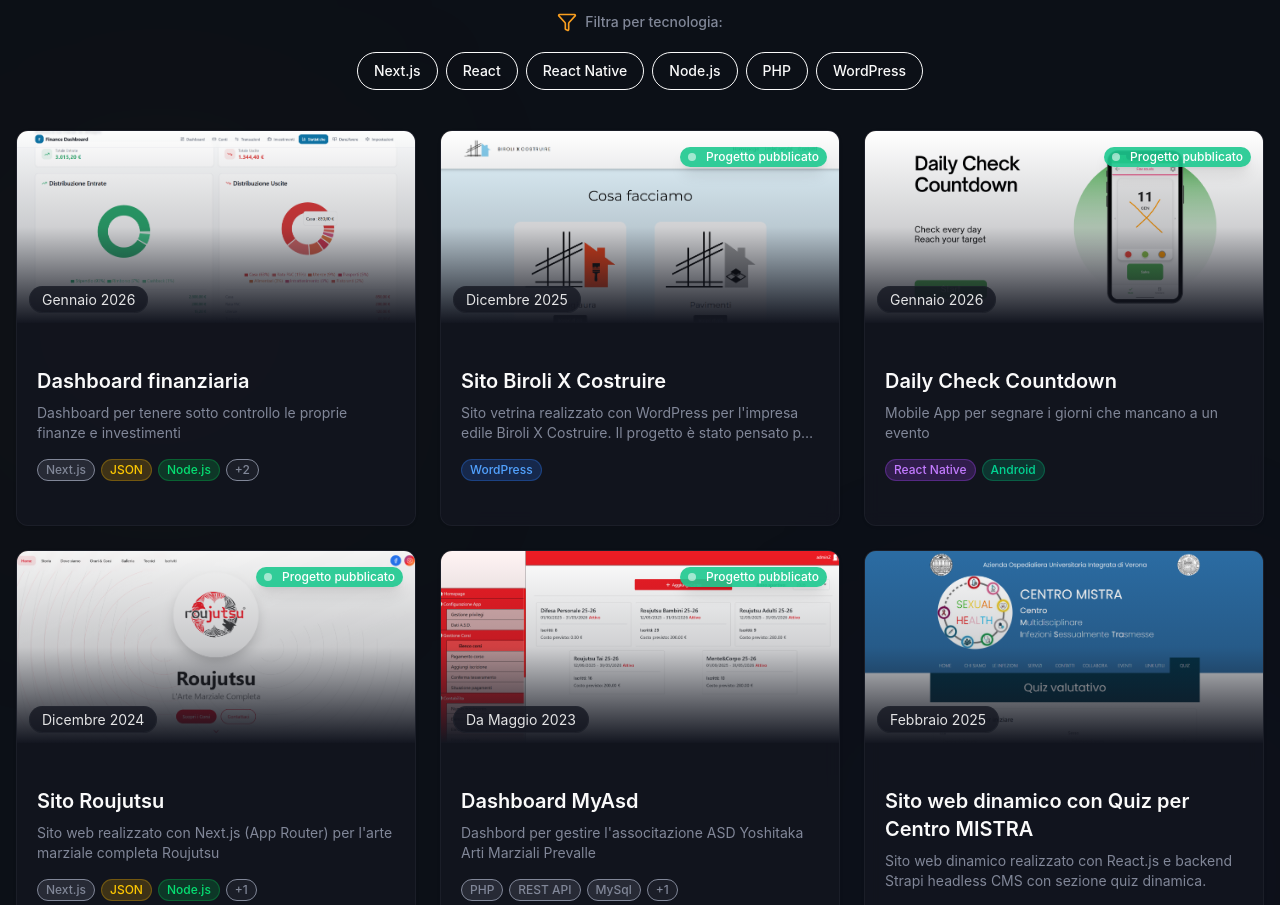
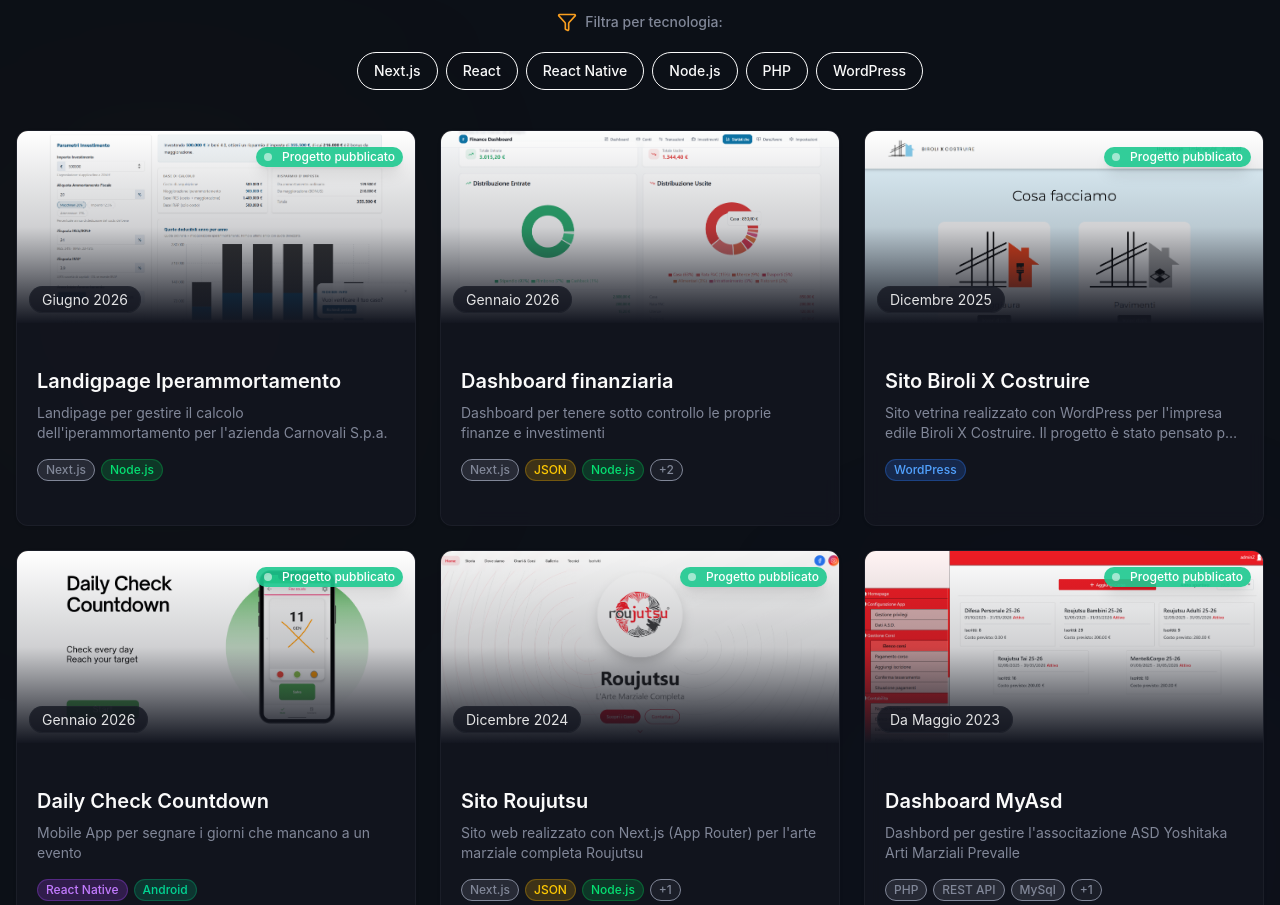
Before and after one commit to Zexal0807/Portfolio, a Next.js app: page / in a window 1280 px wide. Shown: the part 2180-3085 px from the top of the page. Built offline with nearby package versions, Linux system fonts and the light colour scheme.

Commit message:
Add iperammortamento

```diff
--- a/src/data/projects.js
+++ b/src/data/projects.js
@@ -1,6 +1,34 @@
 import { TAGS } from "./languages";
 
 export const projects = [
+
+    {
+        slug: "carnovali-iperammortamento",
+        title: "Landigpage Iperammortamento",
+        period: "2026-06",
+        periodDisplay: "Giugno 2026",
+        previewImage: "/carnovali-iperammortamento/1.png",
+        tags: [
+            TAGS.NEXTJS,
+            TAGS.NODEJS
+        ],
+        isPublished: true,
+        liveUrl: "https://iperammortamento.carpenteriacarnovali.it/",
+        description: "Landipage per gestire il calcolo dell'iperammortamento per l'azienda Carnovali S.p.a.",
+        images: [
+            "/carnovali-iperammortamento/1.png",
+            "/carnovali-iperammortamento/2.png",
+        ],
+        fullDescription: "Realizzazione di una landing page esplicativa dei vantaggi fiscali  nello sfruttare l'iperammortamento, realizzata in collaborazione con l'azienda Carnovali S.p.a.",
+        githubUrl: null,
+        features: [
+            "Calcolo dei vantaggi fiscali",
+            "Dettaglio anno per anno dei contributi deducibili",
+        ],
+        challenges: "Gestire il calcolo finanziario",
+        outcome: "Sito moderno e funzionante"
+    },
+
     // Febbraio 2026 Prontoemergenza?
     {
         slug: "finance-dashboard",
```
Also changed, not shown: public/carnovali-iperammortamento/1.png (added), public/carnovali-iperammortamento/2.png (added).
